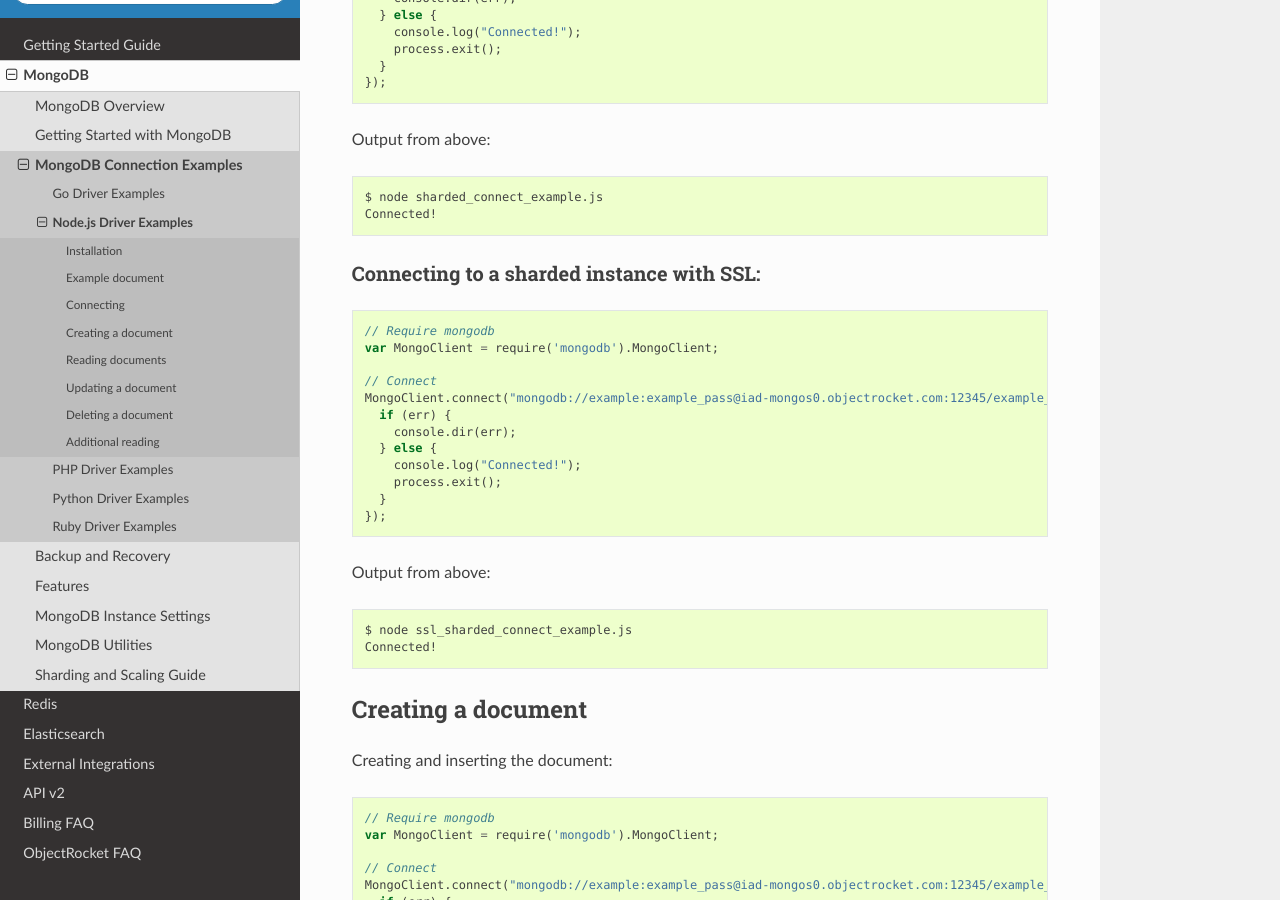
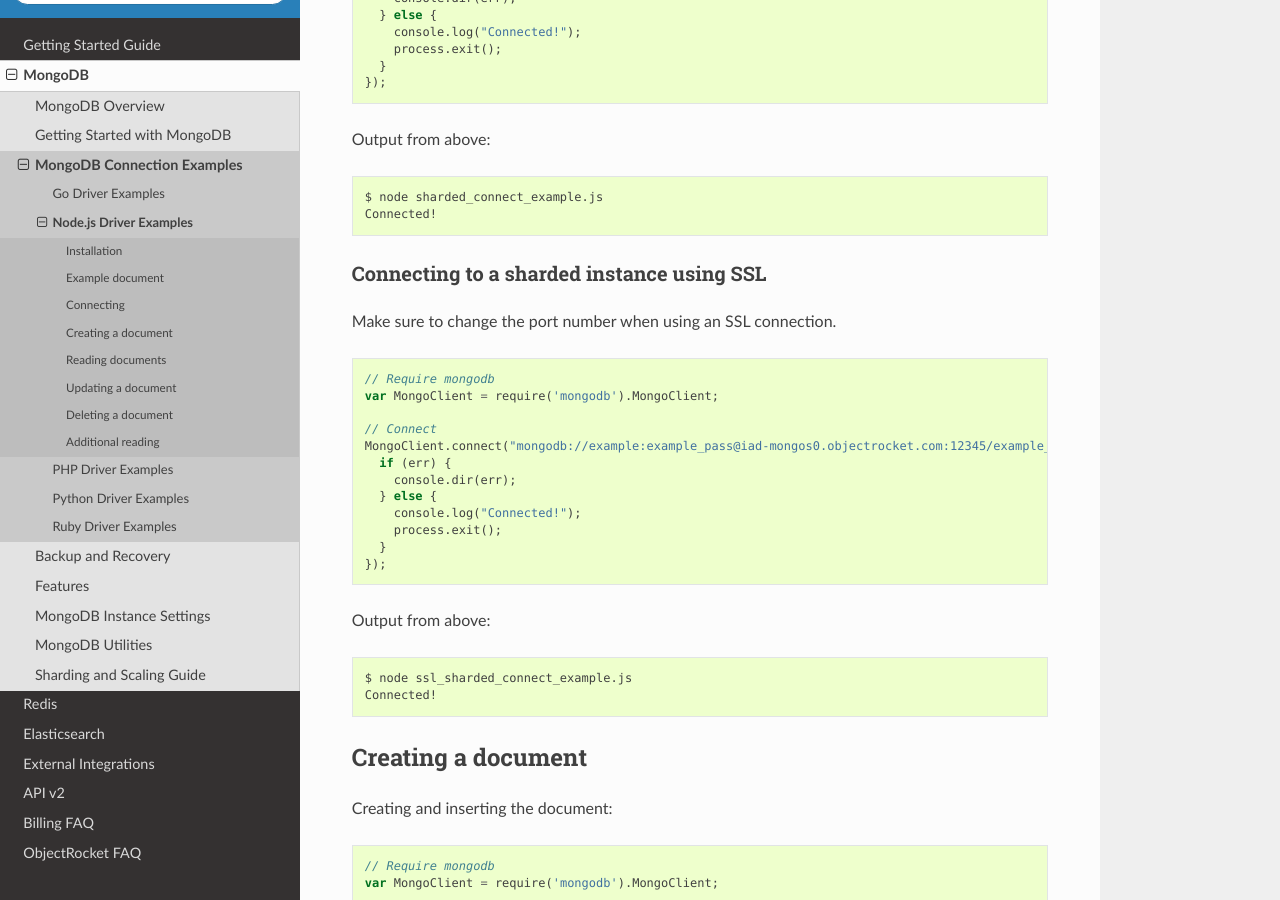
Before and after one commit to zcorleissen/documentation, a Sphinx documentation site: the page built from source/mongodb_node_examples.rst, in a window 1280 px wide and 900 px high, scrolled down 2367 px. Built offline with Sphinx 7.4.7 and the Read the Docs theme 2.0.0, drawn with Linux system fonts in a browser that asks for light colours.

```diff
--- a/source/mongodb_node_examples.rst
+++ b/source/mongodb_node_examples.rst
@@ -164,8 +164,10 @@
   $ node sharded_connect_example.js
   Connected!
 
-Connecting to a sharded instance with SSL:
+Connecting to a sharded instance using SSL
 ~~~~~~~~~~~~~~~~~~~~~~~~~~~~~~~~~~~~~~~~~~
+
+Make sure to change the port number when using an SSL connection.
 
 .. code-block:: javascript
 
--- a/source/mongodb_python_examples.rst
+++ b/source/mongodb_python_examples.rst
@@ -185,6 +185,8 @@
 
 Connecting to a sharded instance using SSL:
 ~~~~~~~~~~~~~~~~~~~~~~~~~~~~~~~~~~~~~~~~~~~
+
+Make sure to change the port number when using an SSL connection.
 
 .. code-block:: python
 
```
